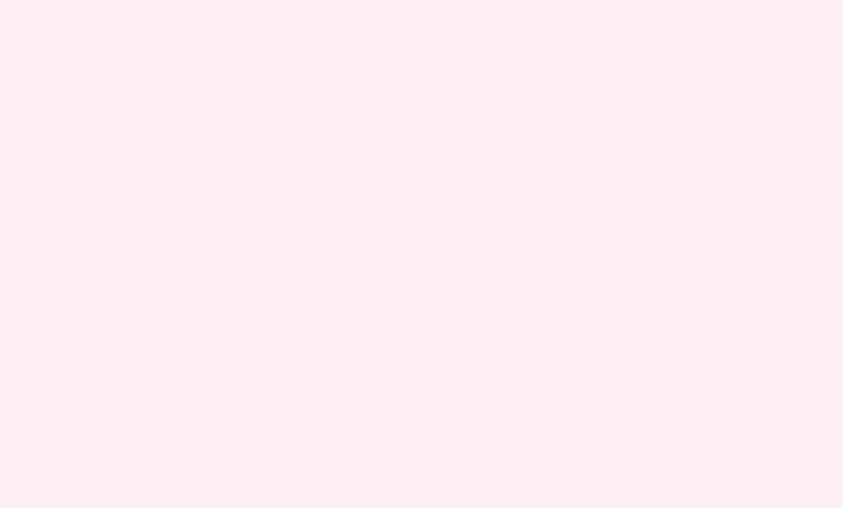
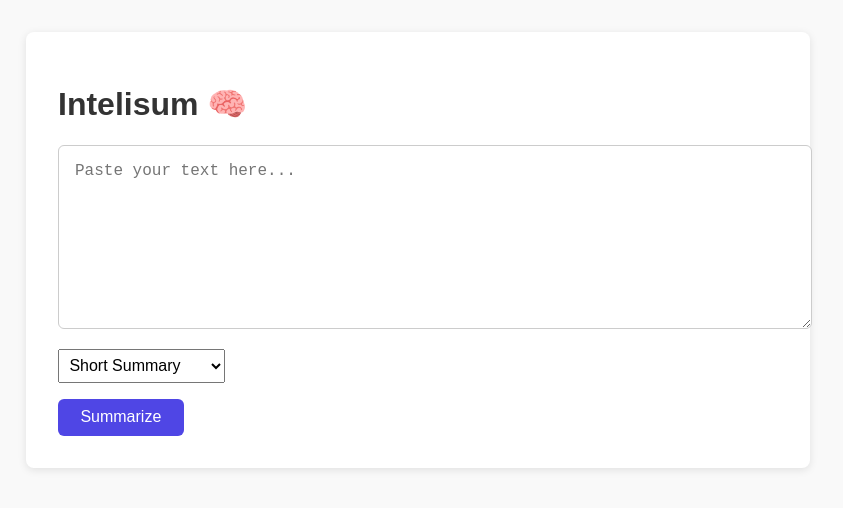
Before and after one commit to LinSchmitz/Brevify, a React (Vite) app: page / in a window 1280 px wide. Shown: the top 508 px of the page, without its empty margins (222-1065 px from the left). Built offline with nearby package versions, Linux system fonts and the light colour scheme.

Commit message:
Added readme

```diff
--- a/src/components/App.jsx
+++ b/src/components/App.jsx
@@ -1,7 +1,75 @@
-import React from 'react';
+import React, { useState } from 'react';
+
+// const VITE_OPENAI_API_KEY = sk - XXXXXXXXXXXXXXXXXXXXXXXX;
 
 function App() {
-  return <div></div>;
+  const [input, setInput] = useState('');
+  const [summary, setSummary] = useState('');
+  const [loading, setLoading] = useState(false);
+  const [type, setType] = useState('short');
+
+  async function handleSummarize() {
+    if (!input) return;
+    setLoading(true);
+    try {
+      const prompt =
+        type === 'short'
+          ? `Summarize this text in 2–3 sentences:\n\n${input}`
+          : `Provide a detailed bullet-point summary of the following:\n\n${input}`;
+
+      const res = await fetch('https://api.openai.com/v1/chat/completions', {
+        method: 'POST',
+        headers: {
+          'Content-Type': 'application/json',
+          Authorization: `Bearer ${import.meta.env.VITE_OPENAI_API_KEY}`,
+        },
+        body: JSON.stringify({
+          model: 'gpt-3.5-turbo',
+          messages: [{ role: 'user', content: prompt }],
+          temperature: 0.7,
+        }),
+      });
+
+      const data = await res.json();
+      console.log(data);
+
+      if (data.choices && data.choices.length > 0) {
+        setSummary(data.choices[0].message.content.trim());
+      } else {
+        setSummary('❌ No summary returned. Check your API key or input.');
+      }
+    } catch (err) {
+      console.error(err);
+      setSummary('❌ Error calling OpenAI API. Check console.');
+    }
+    setLoading(false);
+  }
+
+  return (
+    <div className="container">
+      <h1>Intelisum 🧠</h1>
+      <textarea
+        value={input}
+        onChange={e => setInput(e.target.value)}
+        placeholder="Paste your text here..."
+      />
+      <br />
+      <select value={type} onChange={e => setType(e.target.value)}>
+        <option value="short">Short Summary</option>
+        <option value="detailed">Detailed Summary</option>
+      </select>
+      <br />
+      <button onClick={handleSummarize}>
+        {loading ? 'Summarizing...' : 'Summarize'}
+      </button>
+      {summary && (
+        <div style={{ marginTop: '2rem', whiteSpace: 'pre-wrap' }}>
+          <h3>🧾 Summary:</h3>
+          <p>{summary}</p>
+        </div>
+      )}
+    </div>
+  );
 }
 
 export default App;
--- a/src/index.css
+++ b/src/index.css
@@ -1,80 +1,47 @@
 body {
-  font-family: 'Segoe UI', sans-serif;
-  background-color: #fff0f5;
+  font-family: Arial, sans-serif;
+  background-color: #f9f9f9;
   margin: 0;
-  padding: 0;
+  padding: 2rem;
   color: #333;
 }
 
 .container {
-  max-width: 400px;
-  margin: 40px auto;
-  background-color: white;
-  border-radius: 16px;
-  padding: 24px;
-  box-shadow: 0 10px 20px rgba(214, 51, 108, 0.1);
+  max-width: 720px;
+  margin: auto;
+  padding: 2rem;
+  background: white;
+  border-radius: 8px;
+  box-shadow: 0 2px 8px rgba(0, 0, 0, 0.1);
 }
 
-h2 {
-  text-align: center;
-  color: #d6336c;
-  margin-bottom: 24px;
-}
-
-.input-group {
-  display: flex;
-  justify-content: space-between;
-  margin-bottom: 16px;
-}
-
-input[type='text'],
-input[type='date'] {
-  padding: 8px 10px;
+textarea {
+  width: 100%;
+  min-height: 150px;
+  padding: 1rem;
+  font-size: 1rem;
+  border-radius: 6px;
   border: 1px solid #ccc;
-  border-radius: 8px;
-  font-size: 14px;
-}
-
-input[type='text'] {
-  width: 58%;
-}
-
-input[type='date'] {
-  width: 38%;
+  resize: vertical;
 }
 
 button {
-  width: 100%;
-  padding: 12px;
-  background-color: #d6336c;
+  background-color: #4f46e5;
   color: white;
-  font-weight: bold;
+  padding: 0.6rem 1.4rem;
+  font-size: 1rem;
   border: none;
-  border-radius: 10px;
+  border-radius: 6px;
   cursor: pointer;
-  font-size: 16px;
-  transition: background-color 0.2s;
+  margin-top: 1rem;
 }
 
 button:hover {
-  background-color: #b92759;
+  background-color: #3730a3;
 }
 
-ul {
-  list-style: none;
-  padding: 0;
-  margin-top: 24px;
+select {
+  margin-top: 1rem;
+  padding: 0.4rem;
+  font-size: 1rem;
 }
-
-li {
-  background-color: #ffe6f0;
-  margin-bottom: 12px;
-  padding: 12px 16px;
-  border-radius: 12px;
-  box-shadow: 0 2px 5px rgba(214, 51, 108, 0.15);
-  display: flex;
-  justify-content: space-between;
-  font-weight: 600;
-  color: #a3003e;
-  font-size: 14px;
-}
```
Also changed, not shown: 1 other file (tests, documents, lock files or other folders).
